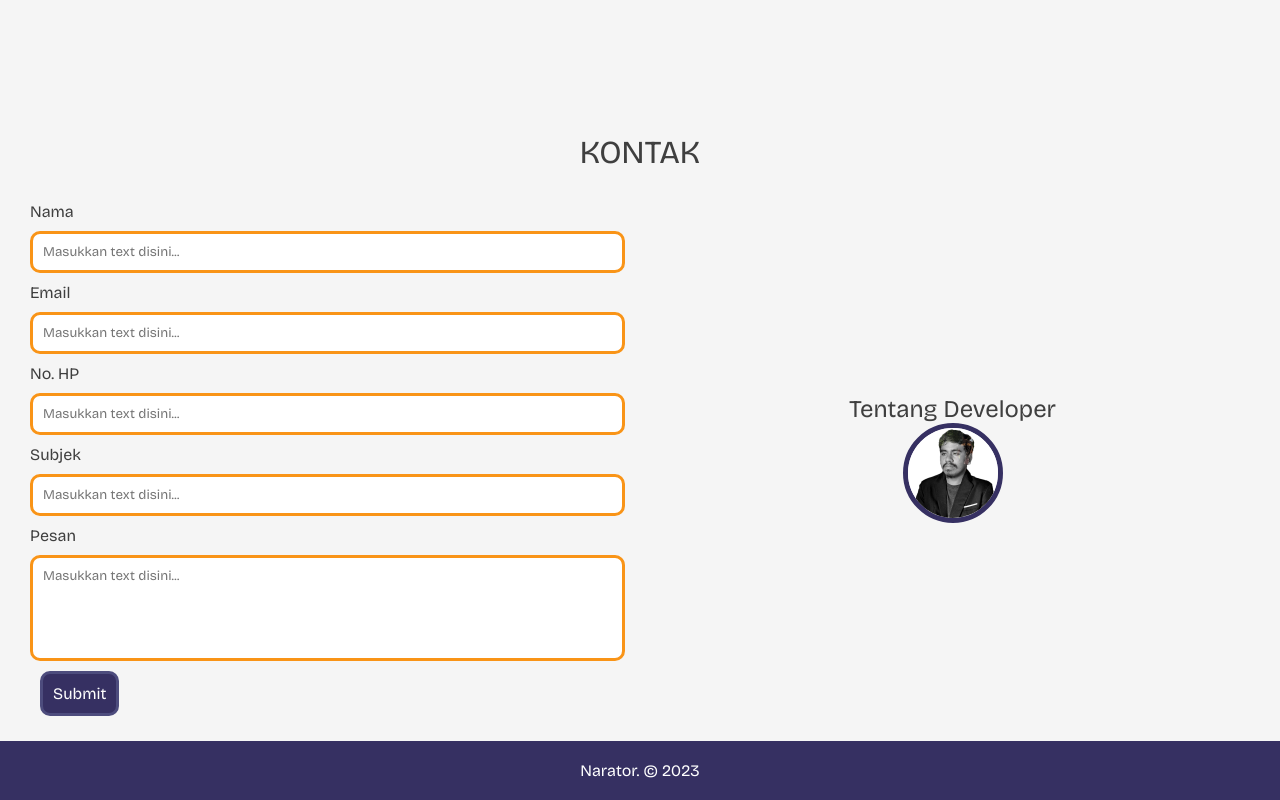
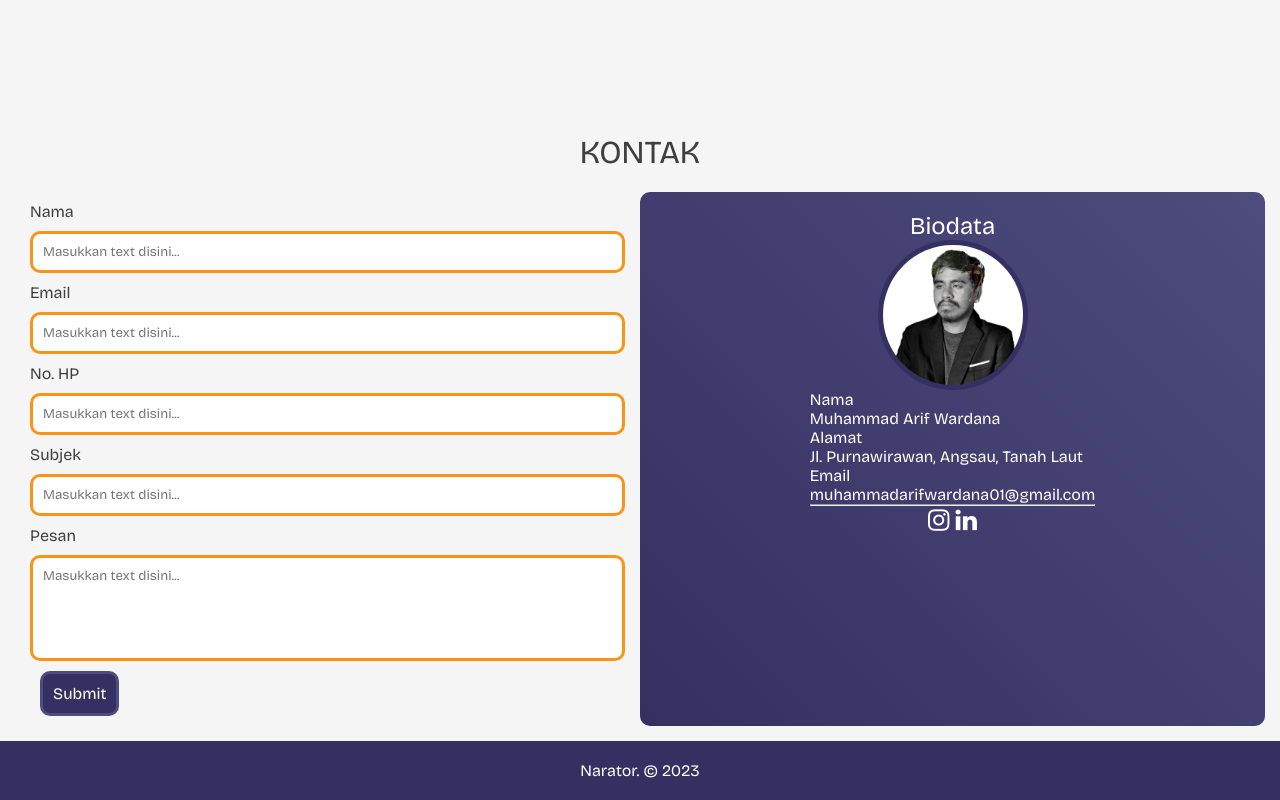
Before and after one commit to arifwdn/webdasar, a plain HTML site: page index.html in a window 1280 px wide. Shown: the part 2234-3034 px from the top of the page. Drawn offline with nearby package versions, Linux system fonts and the light colour scheme.

Commit message:
OKOK to profile

```diff
--- a/assets/style/style.css
+++ b/assets/style/style.css
@@ -289,13 +289,22 @@ aside {
   width: 100%;
   display: flex;
   flex-direction: column;
-  justify-content: center;
+  justify-content: flex-start;
   align-items: center;
+  background: linear-gradient(45deg, var(--header-bg-sm), var(--header-bg));
+  color: white;
+  padding: 20px;
+  border-radius: 10px;
+}
+
+aside a {
+  color: white;
+  font-size: 25px;
 }
 
 .image-profile {
-  width: 100px;
-  height: 100px;
+  width: 150px;
+  height: 150px;
   display: flex;
   align-items: center;
   justify-content: center;
@@ -305,8 +314,8 @@ aside {
 }
 
 .image-profile img {
-  width: 100px;
-  height: 100px;
+  width: 150px;
+  height: 150px;
   object-fit: cover;
 }
 
--- a/index.html
+++ b/index.html
@@ -9,6 +9,13 @@
       rel="shortcut icon"
       href="assets/images/favicon.jpg"
       type="image/x-icon"
+    />
+    <link
+      rel="stylesheet"
+      href="https://cdnjs.cloudflare.com/ajax/libs/font-awesome/4.7.0/css/font-awesome.min.css"
+      integrity="sha512-SfTiTlX6kk+qitfevl/7LibUOeJWlt9rbyDn92a1DqWOw9vWG2MFoays0sgObmWazO5BQPiFucnnEAjpAB+/Sw=="
+      crossorigin="anonymous"
+      referrerpolicy="no-referrer"
     />
   </head>
   <body>
@@ -213,9 +220,32 @@
             </form>
           </div>
           <aside>
-            <h2>Tentang Developer</h2>
+            <h2>Biodata</h2>
             <div class="image-profile">
               <img src="assets/images/profil.jpg" alt="profile" />
+            </div>
+            <div>
+              <div>
+                <b>Nama</b>
+                <p>Muhammad Arif Wardana</p>
+              </div>
+              <div>
+                <b>Alamat</b>
+                <p>Jl. Purnawirawan, Angsau, Tanah Laut</p>
+              </div>
+              <div>
+                <b>Email</b>
+                <p>muhammadarifwardana01@gmail.com</p>
+              </div>
+              <hr />
+            </div>
+            <div class="sosmed">
+              <a href="https://instagram.com/arifwdn" target="_blank">
+                <i class="fa fa-instagram" aria-hidden="true"></i>
+              </a>
+              <a href="https://linkedin.com/in/arifwdn" target="_blank">
+                <i class="fa fa-linkedin" aria-hidden="true"></i>
+              </a>
             </div>
           </aside>
         </div>
```
